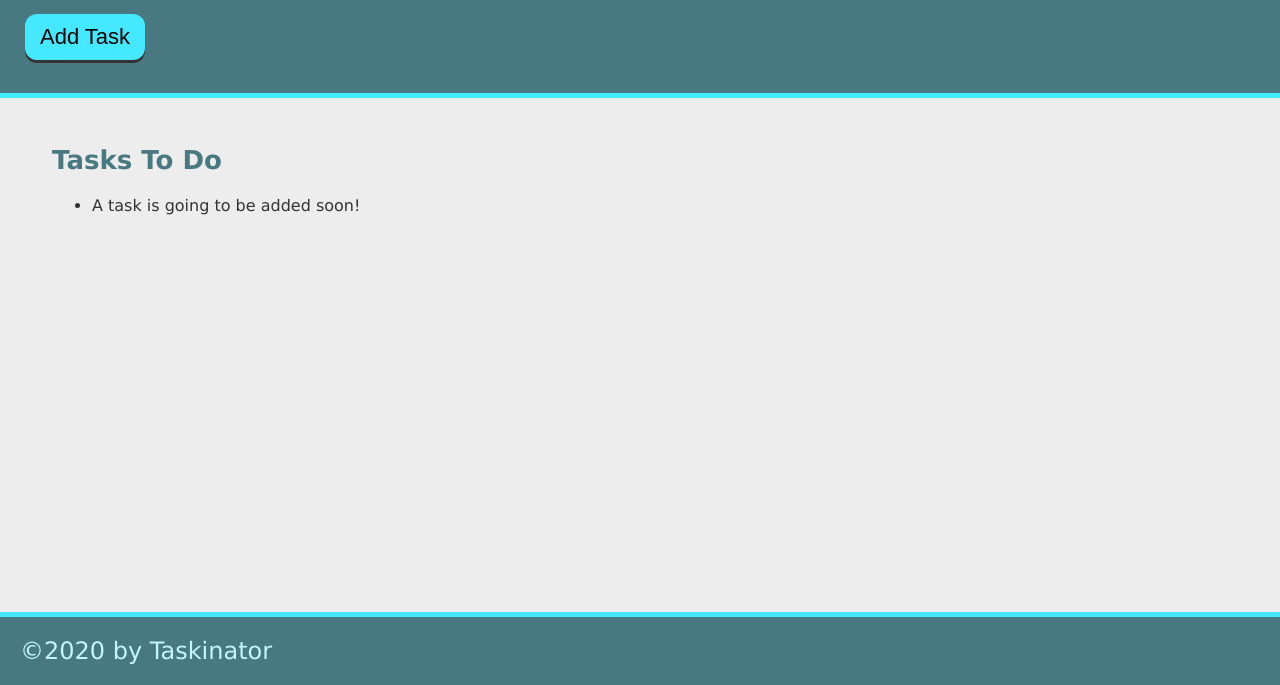
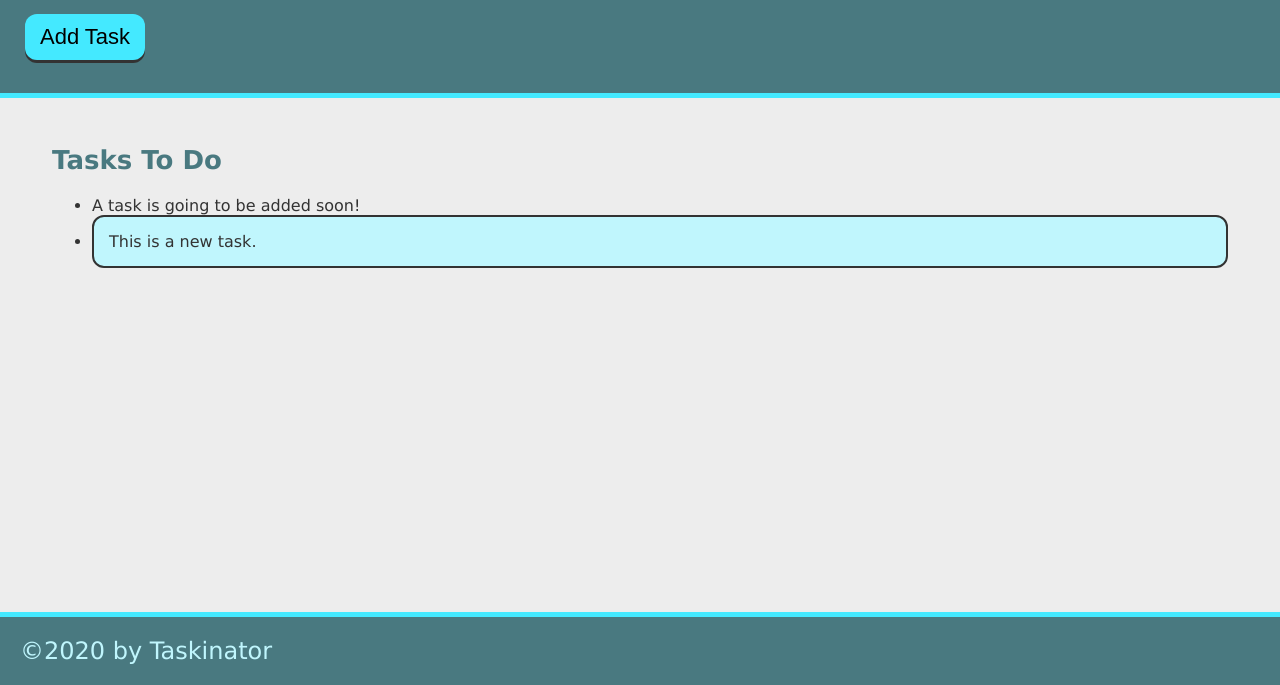
Before and after one commit to graydevon/Taskinator, a plain HTML site: page index.html in a window 1280 px wide. Both pictures are taken after a click on the button "Add Task". Shown: the part 115-800 px from the top of the page. Drawn offline with Linux system fonts and the light colour scheme.

Commit message:
ability to add tasks

```diff
--- a/assets/js/script.js
+++ b/assets/js/script.js
@@ -0,0 +1,11 @@
+var buttonEl = document.querySelector("#save-task");
+var tasksToDoEl = document.querySelector("#tasks-to-do");
+
+var createTaskHandler = function() {
+  var listItemEl = document.createElement("li");
+  listItemEl.className = "task-item";
+  listItemEl.textContent = "This is a new task.";
+  tasksToDoEl.appendChild(listItemEl);
+};
+
+buttonEl.addEventListener("click", createTaskHandler);
--- a/index.html
+++ b/index.html
@@ -11,16 +11,17 @@
 
 <body>
     <header>
+
         <h1 class="page-title">Taskinator</h1>
         <p> Click the button below to dd a new task!</p>
-        <button class="btn" > Add Task </button>
+        <button class="btn" id="save-task"> Add Task </button>
 
     </header>
 
     <main class="page-content">
         <section class="task-list-wrapper">
             <h2 class="list-title"> Tasks To Do </h2>
-            <ul class="task-lists">
+            <ul class="task-lists" id="tasks-to-do" >
                <li  class="tast-item"> A task is going to be added soon! </li>
             </ul>
         </section>
```
